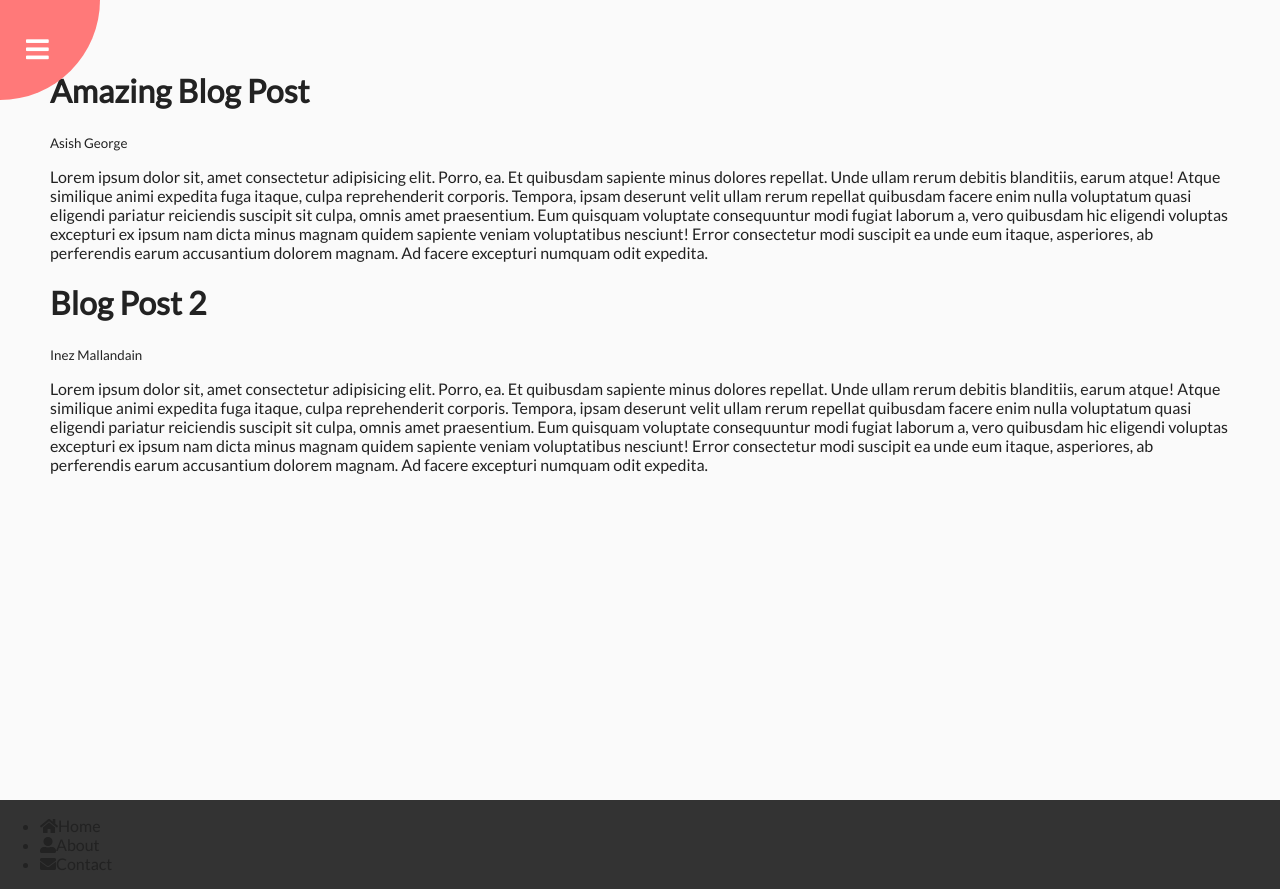
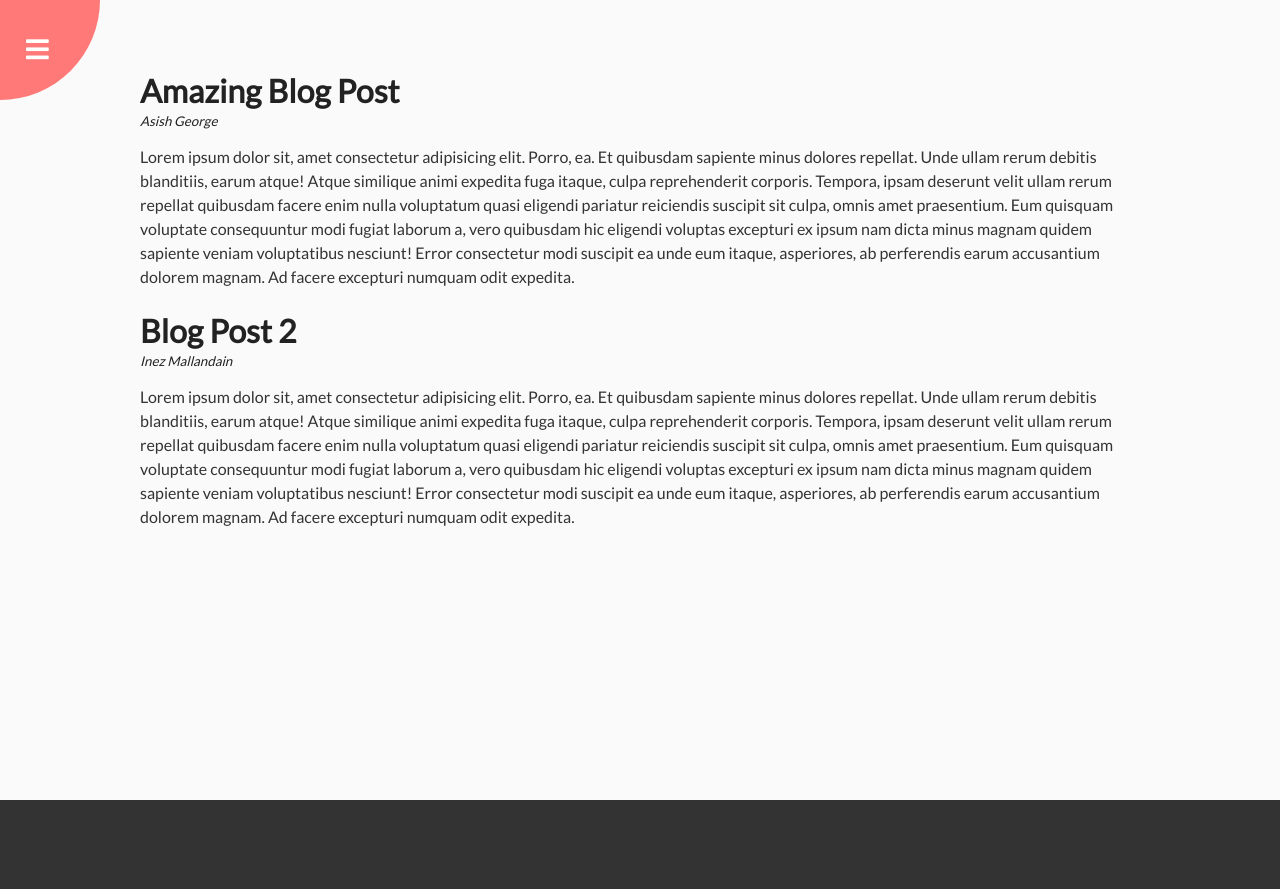
Before and after one commit to InezMallandain/RotatingNavigationAnimation, a plain HTML site: page index.html in a window 1280 px wide. After the commit the page ends 800 px from the top, so only its background shows below. Drawn offline with Linux system fonts and the light colour scheme; a script that the page names is missing.

Commit message:
Update style.css

```diff
--- a/style.css
+++ b/style.css
@@ -65,3 +65,67 @@ body{
     transform:rotate(90deg);
     transform-origin: top left;
 }
+
+container.show-nav .circle{
+    transform: rotate(-70deg)
+}
+
+nav{
+    position: fixed;
+    bottom:40px;
+    left: 0px;
+}
+
+nav ul{
+    list-style-type: none;
+    padding-left: 30px;
+}
+
+nav ul li{
+    text-transform: uppercase;
+    color:#fff;
+    margin: 40px 0;
+    transform: translateX(-100%);
+    transition: transform 0.4s ease;
+
+}
+
+nav ul li i{
+    font-size: 20px;
+    margin-right: 10px;
+}
+
+nav ul li + li{
+    margin-left: 15px;
+     transform: translateX(-150%);
+}
+
+nav ul li + li + li{
+    margin-left: 30px;
+     transform: translateX(-200%);
+}
+
+.container.show-nav + nav li{
+    transform: translateX(0);
+    transition-delay: 0.4s;
+}
+
+.content {
+    max-width: 1000px;
+    margin: 0 auto;
+}
+
+.content small {
+    font-style: italic;
+    color:#222
+}
+
+.content h1{
+    margin-bottom: 0;
+}
+
+.content p{
+    font-size: 16px;
+    color: #333;
+    line-height: 1.5;
+}
```
